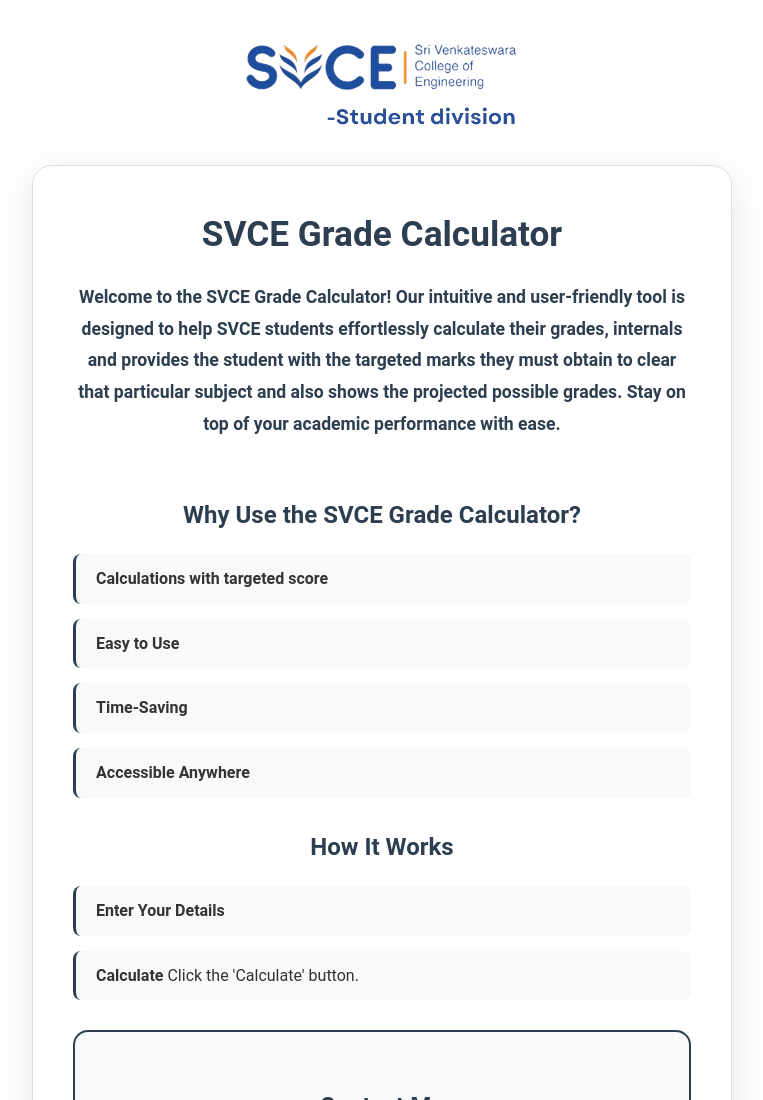
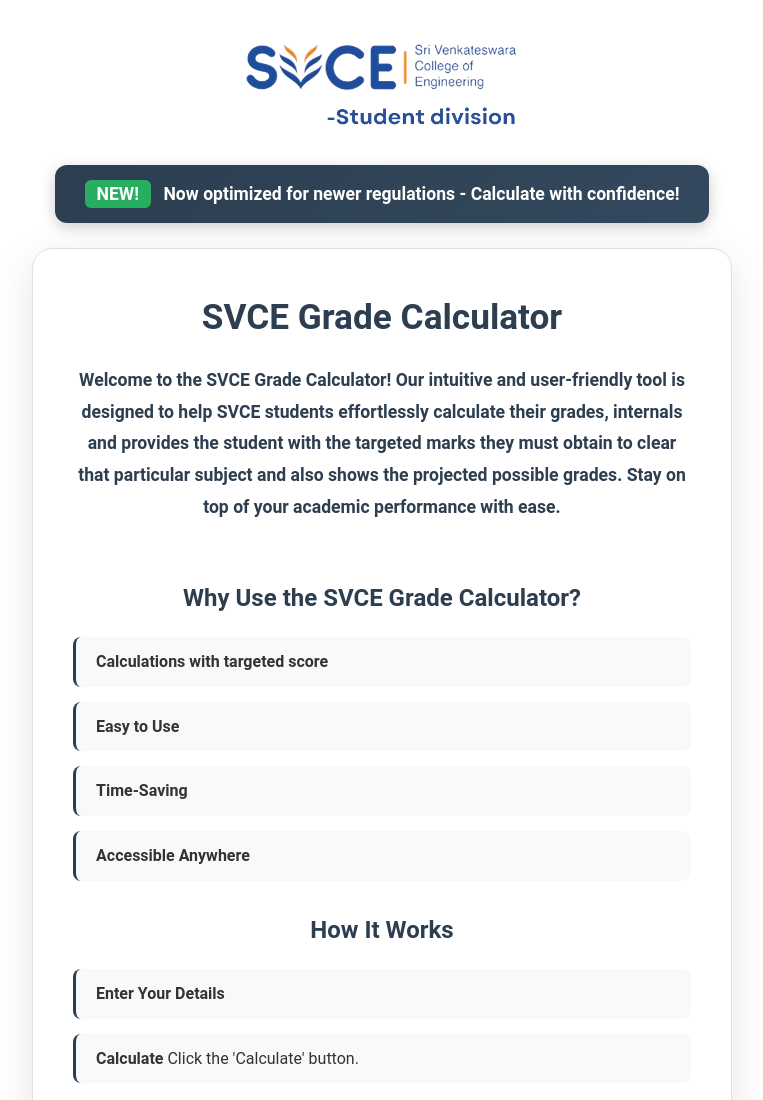
Before and after one commit to rohitmenonhart-xhunter/SVCE-GRADE-CALC, a plain HTML site: page index.html in a window 1280 px wide. Shown: the top 1100 px of the page, without its empty margins (258-1021 px from the left). Drawn offline with Linux system fonts and the light colour scheme.

Commit message:
done banner

```diff
--- a/index.html
+++ b/index.html
@@ -8,6 +8,12 @@
 </head>
 <body>
     <img src="logo.png" alt="Logo" class="logo">
+
+    <!-- Banner for Newer Regulations -->
+    <div class="banner">
+        <p><strong>NEW!</strong> Now optimized for newer regulations - Calculate with confidence!</p>
+    </div>
+
     <div class="container">
         <div>
 
--- a/styles.css
+++ b/styles.css
@@ -93,6 +93,35 @@ input[type="number"]:hover {
     background: #ffffff;
     padding: 10px;
     border-radius: 10px;
+}
+
+.banner {
+    background: linear-gradient(135deg, #2c3e50 0%, #34495e 100%);
+    color: #ffffff;
+    padding: 15px 30px;
+    border-radius: 12px;
+    margin-bottom: 25px;
+    box-shadow: 0 4px 15px rgba(0, 0, 0, 0.2);
+    animation: slideDown 0.6s ease-out;
+    max-width: 700px;
+    margin-left: auto;
+    margin-right: auto;
+}
+
+.banner p {
+    margin: 0;
+    font-size: 1.1rem;
+    color: #ffffff;
+    text-align: center;
+}
+
+.banner strong {
+    background: #27ae60;
+    color: #ffffff;
+    padding: 4px 12px;
+    border-radius: 6px;
+    margin-right: 8px;
+    font-weight: 700;
 }
 
 .bottom-logo {
```
